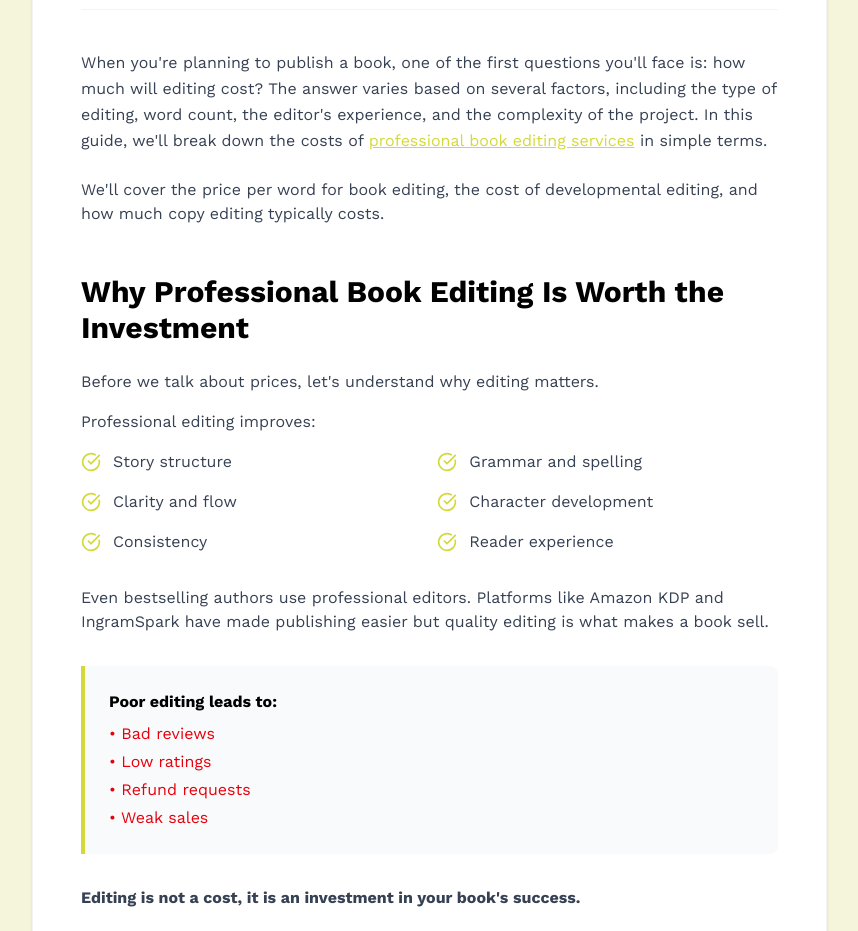
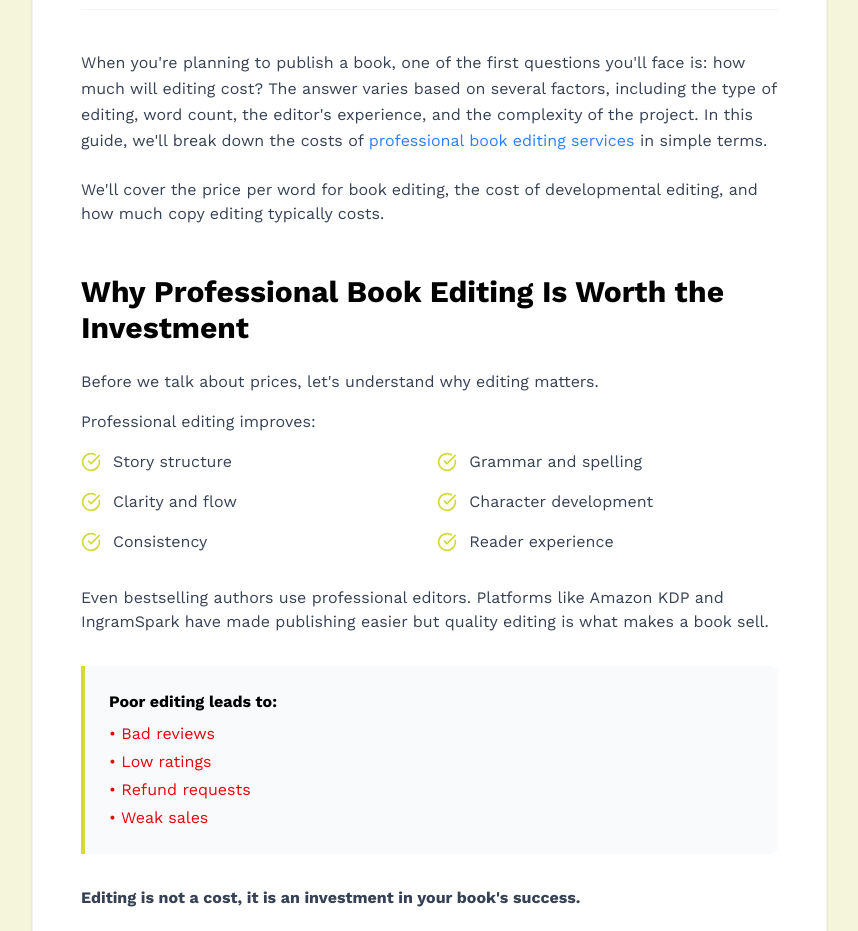
Before and after one commit to BemBexLab/inkfounders, a Next.js app: page /blog/pricing-for-professional-book-editing-services in a window 1280 px wide. Shown: the part 1020-1951 px from the top of the page, without its empty margins (0-858 px from the left). Built offline with nearby package versions, Linux system fonts and the light colour scheme.

Commit message:
Blog2 link patch Ui

```diff
--- a/src/app/blog/pricing-for-professional-book-editing-services/page.tsx
+++ b/src/app/blog/pricing-for-professional-book-editing-services/page.tsx
@@ -103,7 +103,7 @@ const Blog2 = () => {
                   answer varies based on several factors, including the type of
                   editing, word count, the editor's experience, and the
                   complexity of the project. In this guide, we'll break down the
-                  costs of <a href="/publishing-services" className="text-[#D4D939] hover:text-[#B8C02A] underline">professional book editing services</a> in simple terms.
+                  costs of <a href="/publishing-services" className="text-blue-500 hover:text-blue-800 hover:underline">professional book editing services</a> in simple terms.
                 </p>
                 <p className="text-base mb-6">
                   We'll cover the price per word for book editing, the cost of
```
